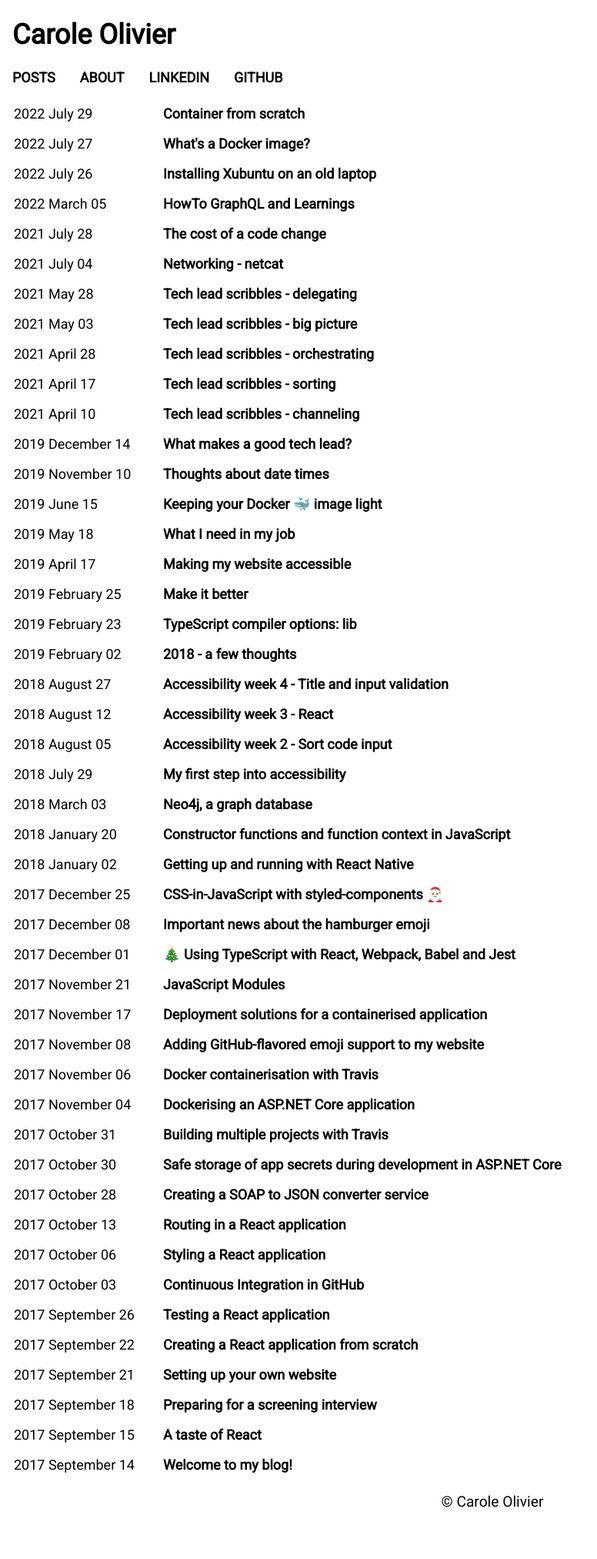
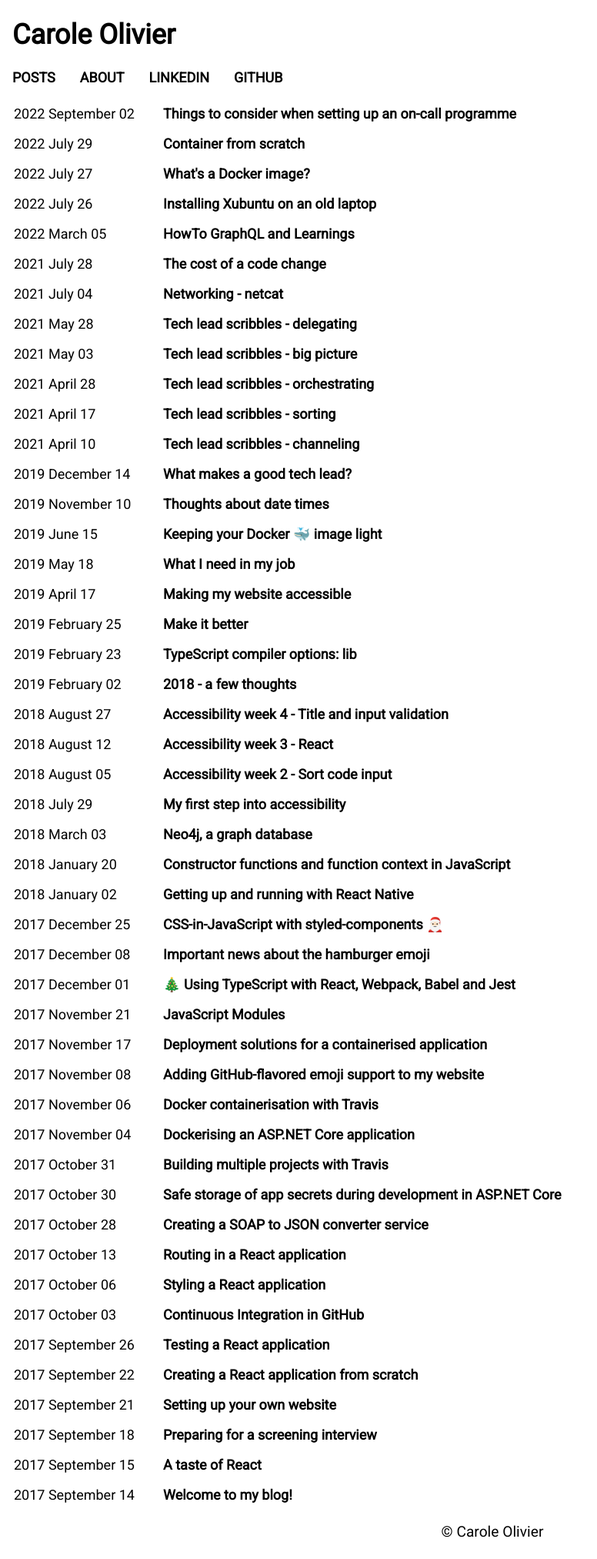
Before and after one commit to caroleolivier/caroleolivier.github.io, a Jekyll site: the page built from index.html, in a window 1280 px wide. Shown: the whole page at 77% size, without its empty margins (0-776 px from the left). Built offline with Jekyll 4.4.1, drawn with Linux system fonts in a browser that asks for light colours; before the commit the page ends 1986 px from its top, so only the background shows below that; some of the changed lines change nothing that is shown.

Commit message:
post: on-call programme

```diff
--- /dev/null
+++ b/_posts/2022-09-02-setting-up-on-call-programme.md
@@ -0,0 +1,105 @@
+---
+layout: post
+title: Things to consider when setting up an on-call programme
+date: 2022-09-02
+---
+
+An on-call programme is the team and process you set up for responding and resolving incidents.
+For instance your website goes down and stop customers from purchasing merchandise then what?
+
+There's no magic formula and how you go about it is contextual.
+It'll depend on your product, company size, culture.
+
+In this post, I've listed what's important to consider when thinking about on-call, it'll help you and future-me when I have to think about this again.
+
+
+## Understand the impact of incidents
+
+First, you need to understand the impact of incidents on your revenue and reputation.
+You want to know the impact on customers, your business and translate this in dollars or whatever your currency is.
+
+Not all incidents are the same. I recommend listing the main scenarios and their impact like this:
+
+| # | Scenario      | Impact | Estimated Impact ($)
+| ----------- | ----------- | ----------- | ----------- |
+| 1 | Website mymarket.co is fully down | Customer can't buy merchandise  | 10,000$ / hour
+| |    | Customers end up phoning customer service   | 1,000 / hour
+| 2 |  Newsletter sign up page down  | Customers can't sign up to newsletters   | 100$ / hour
+
+It's not always easy to estimate the impact in $, for instance how do you translate reputation impact.
+But you should have a rough idea or look at collecting data to better understand this.
+
+## Decide on Service Level Agreements (SLAs)
+
+SLAs or Response Time define how quickly the on-caller responds to incidents when they're paged.
+
+If your product is for businesses with the vast majority of your users working 9-5 weekdays, you might tolerate weekends and overnight downtime so your outside of hours SLA might be "respond by next working day".
+But if you're a market place and your site is down, you probably want a tight SLA like "respond within 10 minutes".
+
+I recommend adding your minimum SLAs to the table you built above:
+
+
+| # | Scenario      | Impact | Estimated Impact ($) | Minimum SLAs
+| ----------- | ----------- | ----------- | ----------- | ----------- |
+| 1 | Website mymarket.co is fully down | Customer can't buy merchandise  | 10,000$ / hour | Within 10 mins 24/7
+| |    | Customers end up phoning customer service   | 1,000 / hour
+| 2 |  Newsletter sign up page down  | Customers can't sign up to newsletter   | 100$ / hour | Within 1 hour during business hours
+
+
+When thinking about SLAs, you need to remember 2 things: 1) revenue impact and 2) employee life impact:
+* The looser your SLAs are, the larger your revenue impact could be.
+* But the tighter your SLAs are, the more impact it'll have on the on-caller's life, how attractive your on-call programme is for engineers and how costly it could be to pay engineers.
+
+Note that SLAs aren't set in stone and should evolve with your product.
+
+Also note that when I say *you* here, I mean the person thinking about on-call and whoever is the decision maker regarding SLAs in your organisation. It might be your product owner, your stakeholder, your CPO, your CTO, CEO. Just make sure it's clear with everyone as you might think 1 hour is good enough but your CEO might not agree.
+
+## Organise your on-call team
+
+Once you have a good understanding of the main incident scenarios, their impact and you know the SLAs you want to have, it's time to build an on-call programme to reach those.
+
+At the core of an on-call programme will be your on-call team. A team made of humans.
+Your main challenge will be to make your on-call programme attractive to engineers.
+And here are some of the variables at your disposal:
+
+**1. Who is doing on-call?**
+It could be any engineers, all engineers, only volunteers, only seniors or engineers only hired for this.
+
+**2. When are engineers doing on-call?**
+Within working hours? Outside of workings hours?
+Remember that not everyone is able to work outside of ~9 to 6 weekdays.
+We all have different lives, and working nights or weekends might not always be possible.
+
+**3. What are engineers responsible for?**
+Any part of the product? Even if they're not familiar with it?
+If you decide to have everyone on-call, you might scare a lot of people away by doing this, not everyone is ready to jump on an incident on a product they know little about.
+There are ways around this like having good incident playbooks, but still, it can be very stressful to be woken in the middle of the night to fix a critical system one knows nothing about.
+
+**4. How long are the on-call shift?**
+1/2 day? 1 day? 1 week? A mix?
+Weekly are easy to arrange but can be very long.
+
+**5. Do you compensate for on-call? By how much?**
+You could decide not to pay for on-call and decide it's just part of the job.
+But it must be transparent when you hire engineers and you might exclude great people.
+If you do decide to compensate, then you want to weigh this against the cost of incidents.
+It's possible that having an on-call team end up being more expensive than accepting downtime.
+If you pay an engineer 500$ a week of on-call but incidents are usually 1,000$ and happen rarely, you're better off without an on-call team.
+
+**6. Can you lower your SLAs?**
+If your SLAs are really strict, you may have to review them and lower them.
+A 10 mins SLA basically means the on-caller can't really leave their desk while 1 hour SLA will give them enough time to go for a short walk or do some shopping.
+So lower SLA will make your on-call programme more attractive.
+
+## My experience in practice
+
+I've experienced different types of on-call teams in different types of organisations: unpaid, paid, outsourced, centralised, loose SLA, strict SLA, "you build it, you run it, you support it", etc...
+I don't think I've seen the perfect programme. On-call will always be disruptive and never perfect, no matter what the company does.
+
+It'll always be quite divisive as well among engineers.
+Some engineers will want to support their product and be able to do it (I am one of them, at least at the moment) but others won't want to by principles or won't be able to because of that thing called personal life.
+
+At the end of the day, it's important to remember why you're thinking about this problem: what should happen when there's an incident, what is the impact and what can you afford?
+Setting up an on-call team is definitely not easy, especially if on-call is not engrained from day 1 in your culture and into your hiring process.
+
+So good luck!
--- a/assets/sass/post.scss
+++ b/assets/sass/post.scss
@@ -11,4 +11,23 @@
             margin: 20px 0px;
         }
     }
+
+
+    table {
+        text-align: left;
+        border-collapse: collapse;
+        border: 1px solid darkgrey;
+        th {
+            padding-bottom: 0.5rem;
+            padding-left: 0.5rem;
+            padding-right: 1rem;
+        }
+        td {
+            border-top: 1px solid darkgrey;
+            padding-right: 1rem;
+            padding-left: 0.5rem;
+            padding-top: 0.5rem;
+            padding-bottom: 0.5rem;
+        }
+    }
 }
```
